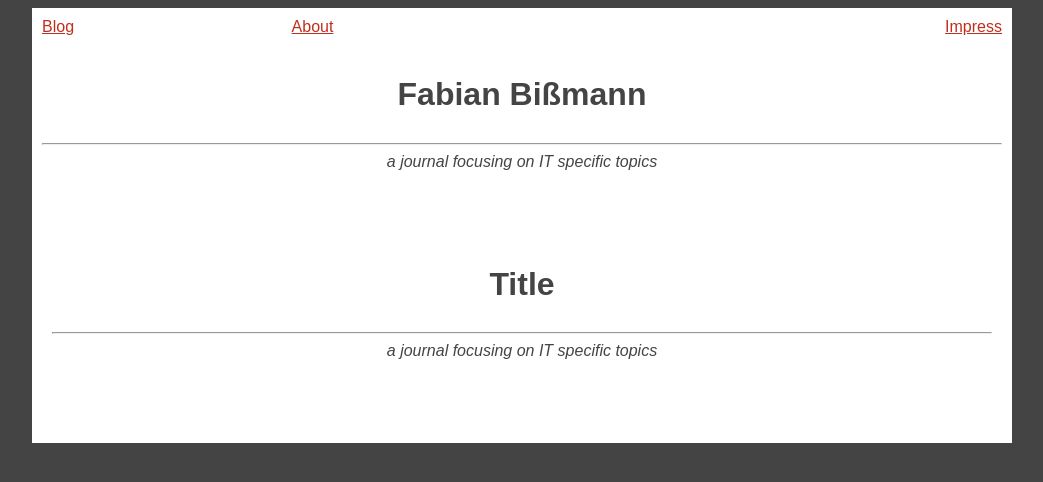
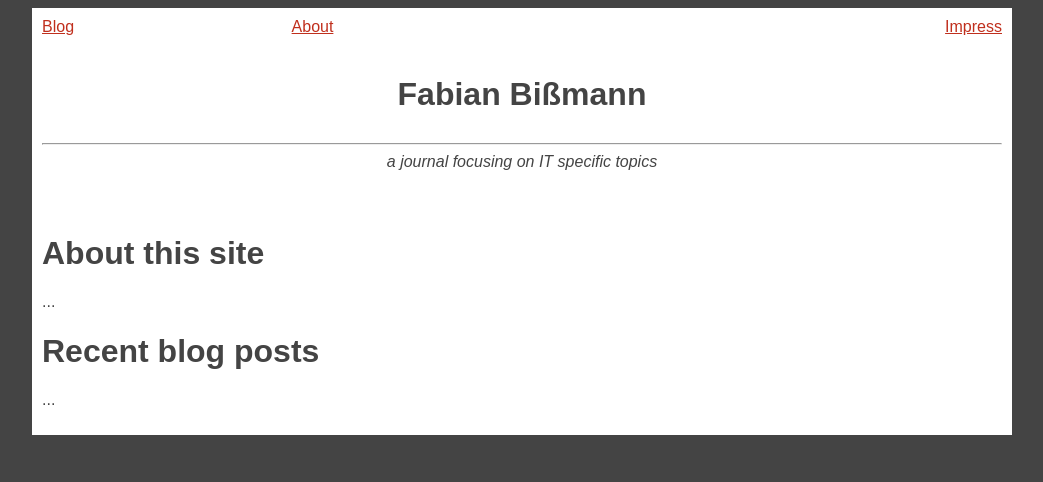
Before and after one commit to 1dollarsteak/1dollarsteak.github.io, a Jekyll site: the page built from index.html, in a window 1280 px wide. Shown: the top 482 px of the page, without its empty margins (118-1161 px from the left). Built offline with Jekyll 4.4.1, drawn with Linux system fonts in a browser that asks for light colours.

Commit message:
Add placeholder text for basic structure

```diff
--- a/index.html
+++ b/index.html
@@ -1,18 +1,11 @@
 ---
 title: Home
 ---
-<div id="content">
-  <div id="headline">
-    <a href="/" class="no-link-decoration">
-      <h1>
-        Title
-      </h1>
-    </a>
-  </div>
-  <hr />
-  <div id="subtitle">
-    <span class="emphasize">
-      a journal focusing on IT specific topics
-    </span>
-  </div>
-</div>
+<h1>
+  About this site
+</h1>
+<p>...</p>
+<h1>
+  Recent blog posts
+</h1>
+<p>...</p>
```
